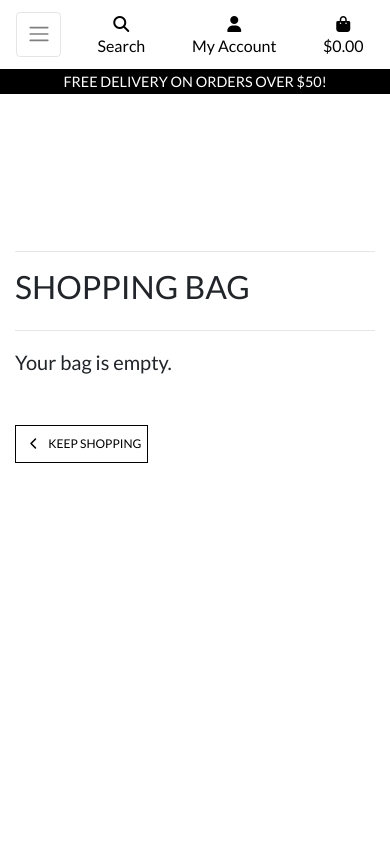
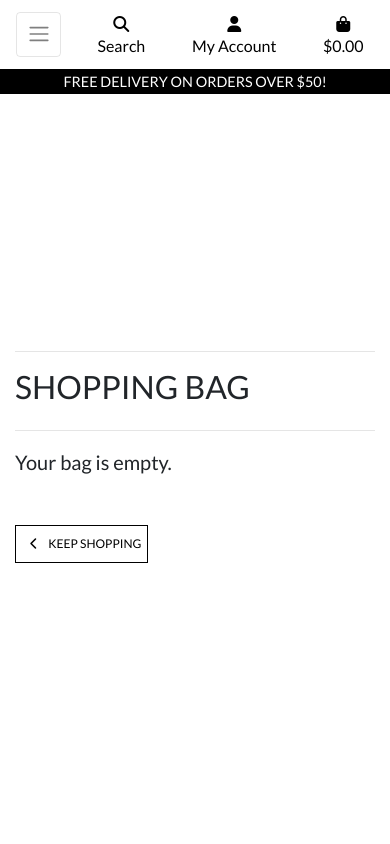
Before and after one commit to healygi/shop, a Django app: page /bag/ in a window 390 px wide. Run offline with Django 3.2, Linux system fonts and the light colour scheme; some libraries are stand-ins or nearby versions.

Commit message:
add padding to mobile responsive

```diff
--- a/static/css/base.css
+++ b/static/css/base.css
@@ -300,15 +300,15 @@ input[name='q']::placeholder {
     }
 
     .header-container {
-        /* padding-top: 164px; */
-        padding-top: 60px;
+        padding-top: 164px;
+
     }
 }
 
 /* pad the top a bit when navbar is collapsed on mobile */
 @media (max-width: 991px) {
     .header-container {
-        padding-top: 60px;
+        padding-top: 160px;
     }
 
     body {
```
Also changed, not shown: README.md, media/GymGeeksHome.jpg (added), media/add_wishlist.jpg (added), media/contact_us.jpg (added), media/enquiry_type.jpg (added), media/wishList.jpg (added).
